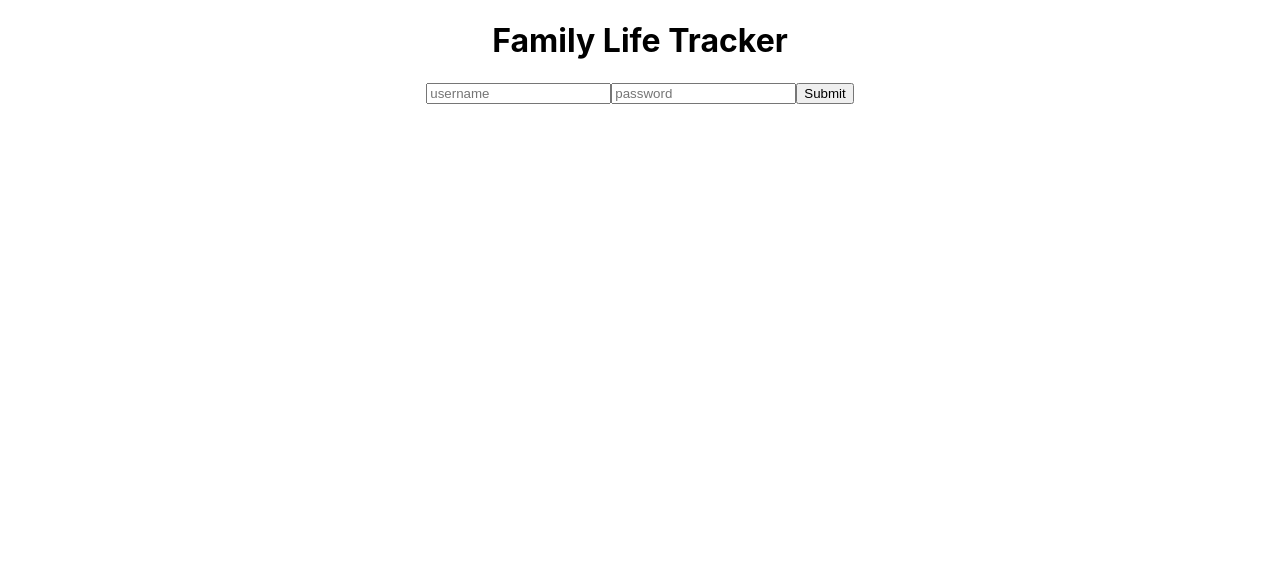
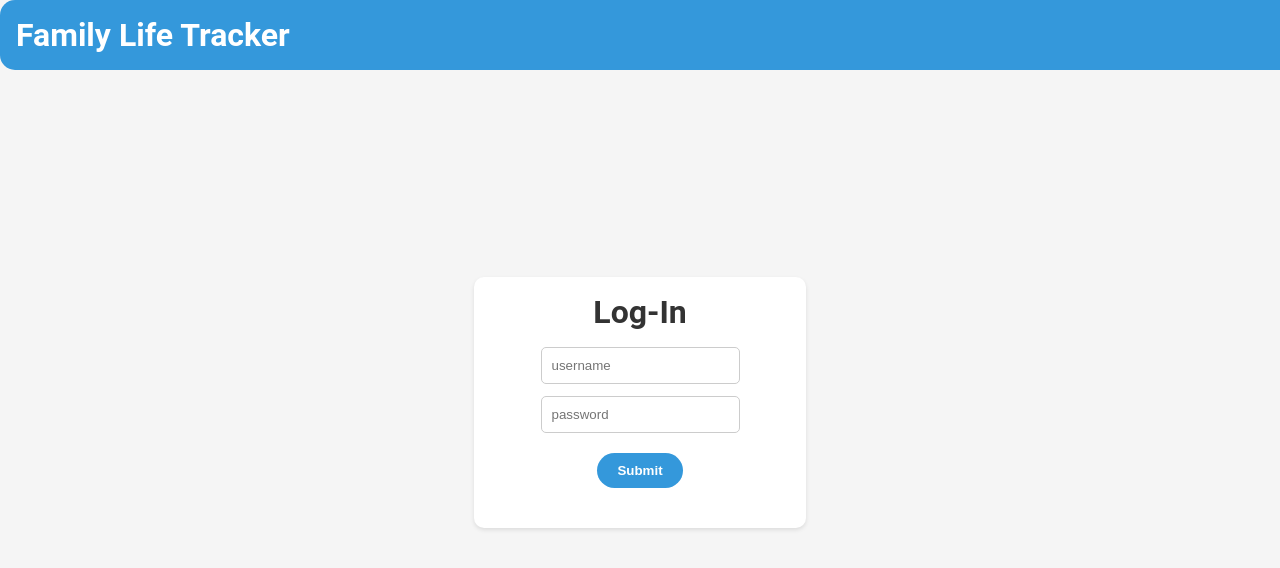
Before and after one commit to johnnyBettencourt/family-life-tracker, a React (Create React App) app: page / in a window 1280 px wide. Shown: the top 568 px of the page. Built offline with nearby package versions, Linux system fonts and the light colour scheme.

Commit message:
added basic general styles

```diff
--- a/src/App.css
+++ b/src/App.css
@@ -1,38 +1,134 @@
-.App {
-  text-align: center;
+ /* Reset some default styles */
+body, h1, h2, h3, p, ul, li {
+  margin: 0;
+  padding: 0;
 }
 
-.App-logo {
-  height: 40vmin;
-  pointer-events: none;
+/* Set a light background color */
+body {
+  background-color: #f5f5f5;
+  font-family: 'Roboto', sans-serif;
+  color: #333333;
+  display: flex;
+  flex-direction: column; /* Column layout for header and content */
+  align-items: center; /* Center horizontally */
+  justify-content: center; /* Center vertically */
+  min-height: 100vh; /* Ensure at least full viewport height */
 }
 
-@media (prefers-reduced-motion: no-preference) {
-  .App-logo {
-    animation: App-logo-spin infinite 20s linear;
+/* Style the header */
+.header {
+  background-color: #3498db;
+  color: white;
+  padding: 16px;
+  width: 100vw;
+  position: fixed; /* Position header at the top */
+  top: 0; /* Stick header to the top */
+  left: 0;
+  border-radius: 15px;
+}
+
+/* Style buttons */
+.button {
+  display: inline-block;
+  padding: 10px 20px;
+  margin: 8px;
+  border: none;
+  border-radius: 25px;
+  cursor: pointer;
+  font-weight: bold;
+  transition: background-color 0.3s, transform 0.2s;
+}
+
+.primary-button {
+  background-color: #3498db;
+  color: white;
+}
+
+.secondary-button {
+  background-color: #2ecc71;
+  color: white;
+}
+
+.button:hover {
+  background-color: #2980b9;
+  transform: scale(1.05);
+}
+
+/* Style cards for tasks and events */
+.card {
+  background-color: white;
+  border-radius: 10px;
+  box-shadow: 0 2px 4px rgba(0, 0, 0, 0.1);
+  padding: 16px;
+  margin: 16px;
+  display: flex;
+  flex-direction: column;
+  align-items: center;
+  width: 300px;
+}
+
+/* Style icons */
+.icon {
+  font-size: 24px;
+  margin-bottom: 8px;
+}
+
+/* Style form elements */
+.form-container {
+  display: flex;
+  flex-direction: column;
+  align-items: center; /* Center horizontally */
+  justify-content: center; /* Center vertically */
+  height: 100%; /* Make the container take up the full height */
+  margin-top: 20px;
+}
+
+.form {
+  display: flex;
+  flex-direction: column;
+  margin: 16px;
+  width: 20%;
+  align-items: center;
+}
+
+.form label {
+  margin-bottom: 8px;
+}
+
+.form input {
+  padding: 10px;
+  border: 1px solid #ccc;
+  border-radius: 5px;
+  margin-bottom: 12px;
+
+}
+
+/* Add a subtle animation */
+@keyframes fadeIn {
+  from {
+    opacity: 0;
+    transform: translateY(10px);
+  }
+  to {
+    opacity: 1;
+    transform: translateY(0);
   }
 }
 
-.App-header {
-  background-color: #282c34;
-  min-height: 100vh;
-  display: flex;
-  flex-direction: column;
-  align-items: center;
-  justify-content: center;
-  font-size: calc(10px + 2vmin);
-  color: white;
+/* Apply animation to cards */
+.card-animation {
+  animation: fadeIn 0.5s ease-in-out;
 }
 
-.App-link {
-  color: #61dafb;
+/* Custom styles for specific sections or components can be added here */
+
+/* Example section for lists */
+.lists-section {
+  /* Add specific styles for your lists section */
 }
 
-@keyframes App-logo-spin {
-  from {
-    transform: rotate(0deg);
-  }
-  to {
-    transform: rotate(360deg);
-  }
+/* Example section for the calendar */
+.calendar-section {
+  /* Add specific styles for your calendar section */
 }
--- a/src/App.js
+++ b/src/App.js
@@ -19,7 +19,11 @@ function App() {
         </div>
       ) : (
         // Render the login page when the user is not logged in
-        <h1>Welcome to Your App</h1>
+        <div>
+
+          <h1>Welcome to Your App</h1>
+        </div>
+
       )}
     </div>
   )
--- a/src/components/Header.js
+++ b/src/components/Header.js
@@ -1,8 +1,8 @@
 const Header = () => {
     return (
-        <>
+        <div className="header">
             <h1>Family Life Tracker</h1>
-        </>
+        </div>
     )
 }
 
--- a/src/features/login/LoginForm.js
+++ b/src/features/login/LoginForm.js
@@ -25,7 +25,7 @@ const LoginForm = () => {
         e.preventDefault();
     }
     return(
-        <form onSubmit={handleSubmit}>
+        <form onSubmit={handleSubmit} className="form">
             <input
             type="text"
             placeholder="username"
@@ -36,7 +36,7 @@ const LoginForm = () => {
             placeholder="password"
             value={password}
             onChange={handlePasswordChange}/>
-            <button type="submit">Submit</button>
+            <button type="submit" className="button primary-button">Submit</button>
         </form>
     )
 
--- a/src/pages/LoginPage.js
+++ b/src/pages/LoginPage.js
@@ -2,7 +2,11 @@ import LoginForm from "../features/login/LoginForm";
 
 const LoginPage = () => {
     return(
-        <LoginForm />
+        <div className="form-container card">
+            <h1>Log-In</h1>
+            <LoginForm />
+        </div>
+
     )
 
 }
```
Also changed, not shown: src/components/Nav.js (added).
